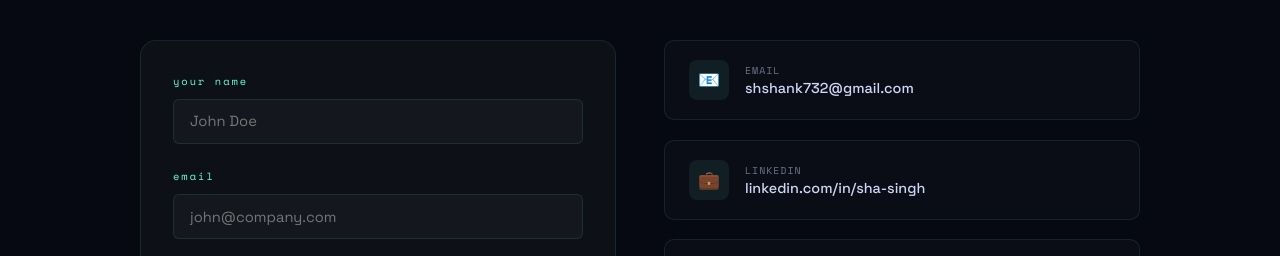
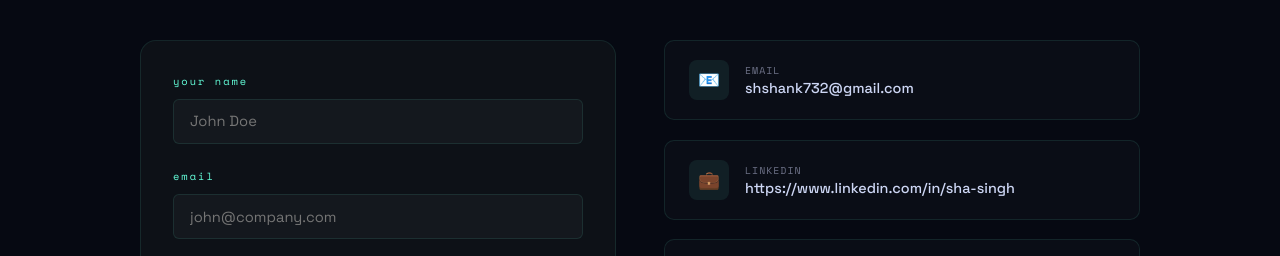
Before and after one commit to shshankelectro/shashankelectro-ece.github.io, a plain HTML site: page index.html in a window 1280 px wide. Shown: the part 4336-4592 px from the top of the page. Drawn offline with nearby package versions, Linux system fonts and the light colour scheme.

Commit message:
Update index.html

```diff
--- a/index.html
+++ b/index.html
@@ -482,7 +482,7 @@ footer{padding:2.5rem 3rem;border-top:1px solid var(--border);display:flex;justi
         </a>
         <a href="https://linkedin.com/in/sha-singh/" target="_blank" class="c-link tilt-card">
           <div class="c-link-icon">💼</div>
-          <div><div class="c-link-label">LINKEDIN</div><div class="c-link-val"> linkedin.com/in/sha-singh </div></div>
+          <div><div class="c-link-label">LINKEDIN</div><div class="c-link-val">https://www.linkedin.com/in/sha-singh </div></div>
         </a>
         <a href="https://shashankelectro-ece.github.io" target="_blank" class="c-link tilt-card">
           <div class="c-link-icon">🐙</div>
```
